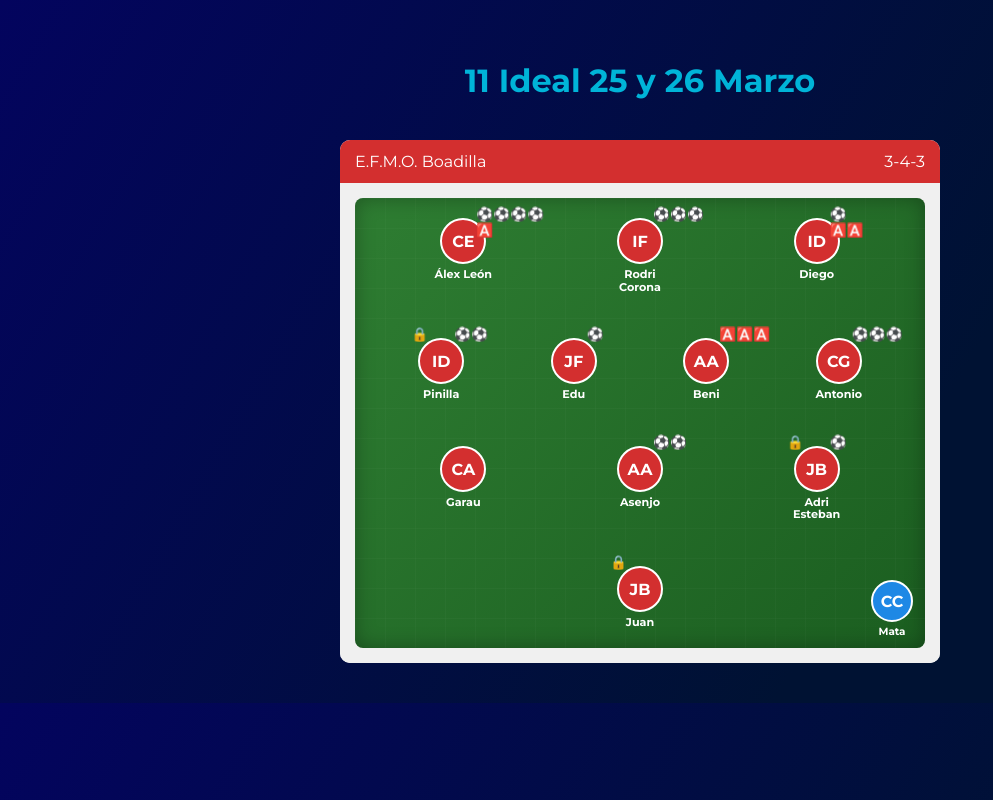
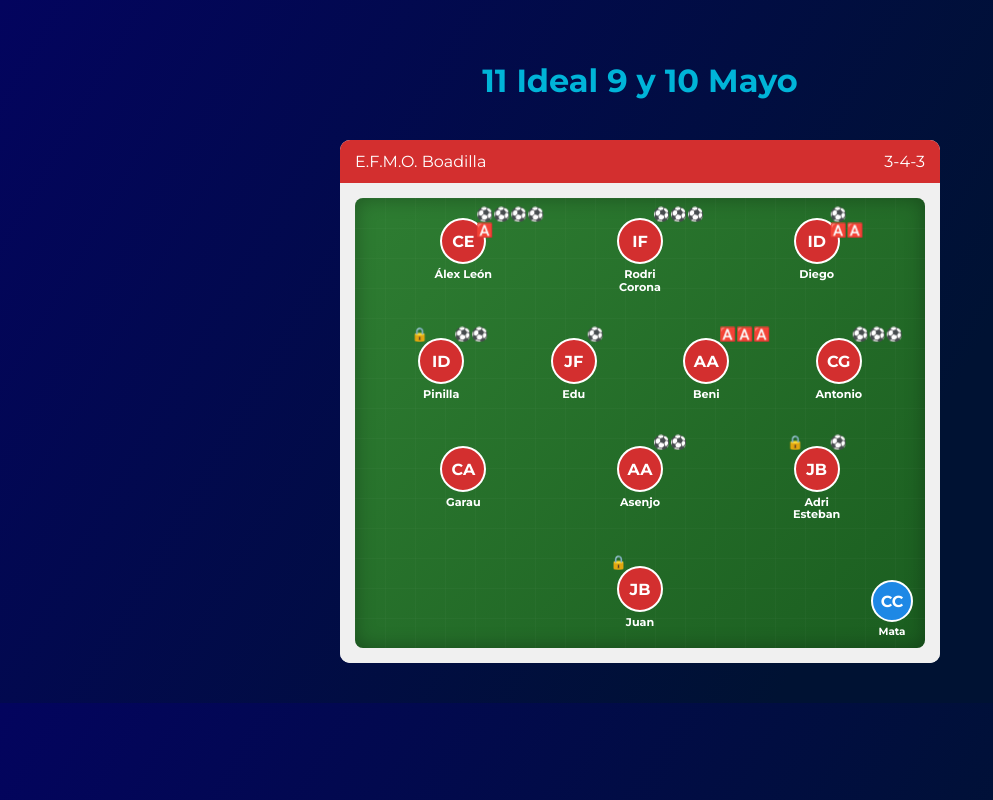
Before and after one commit to Gabrivaa33/11jornadaEFMO, a plain HTML site: page index.html in a window 1280 px wide. Shown: the whole page, without its empty margins (0-993 px from the left). Drawn offline with Linux system fonts and the light colour scheme.

Commit message:
Update index.html

```diff
--- a/index.html
+++ b/index.html
@@ -205,7 +205,7 @@
 <div class="container-informe">
 
   <div class="header-informe">
-    <h1>11 Ideal 25 y 26 Marzo</h1>
+    <h1>11 Ideal 9 y 10 Mayo</h1>
   </div>
 
   <div class="container-responsive">
```
